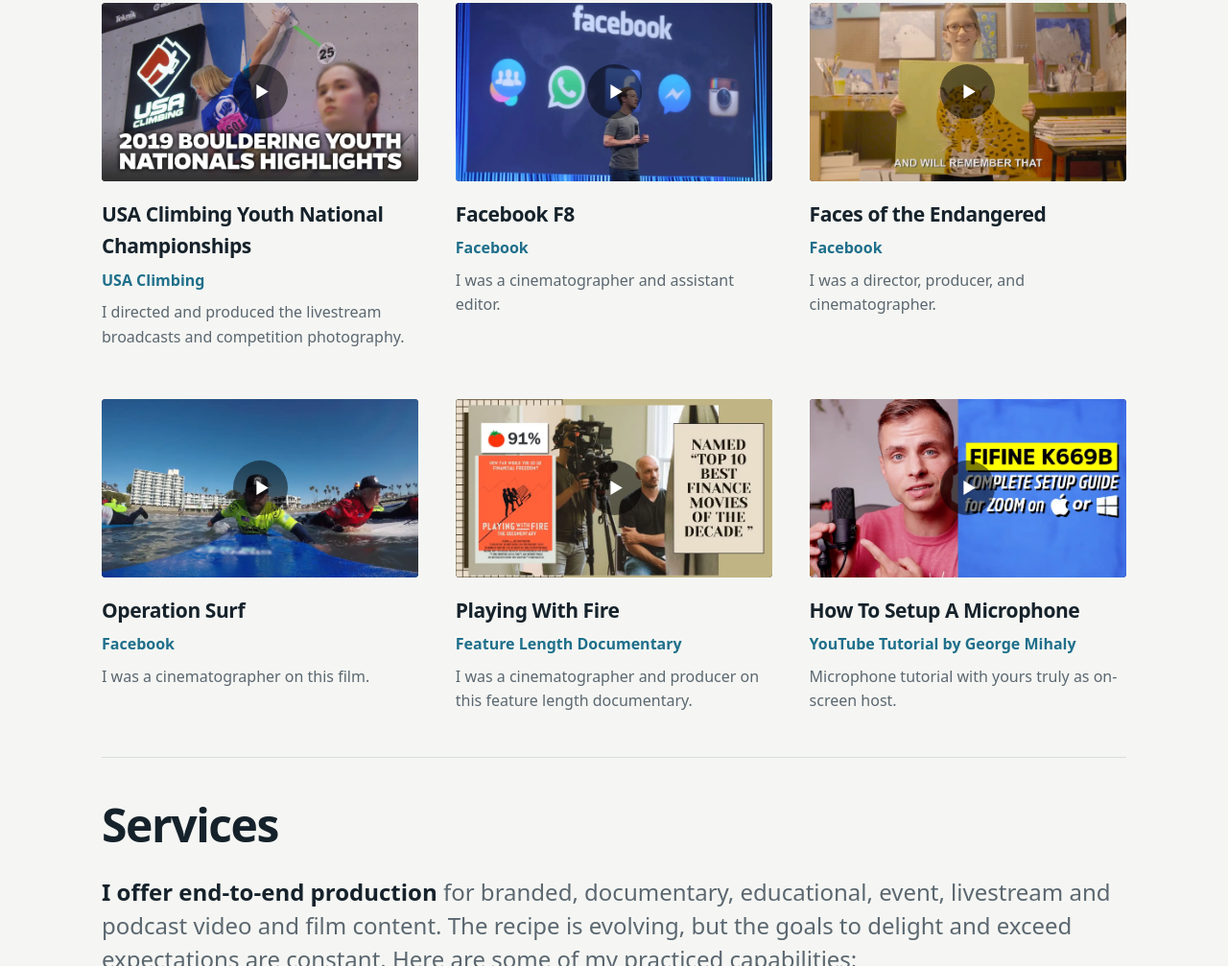
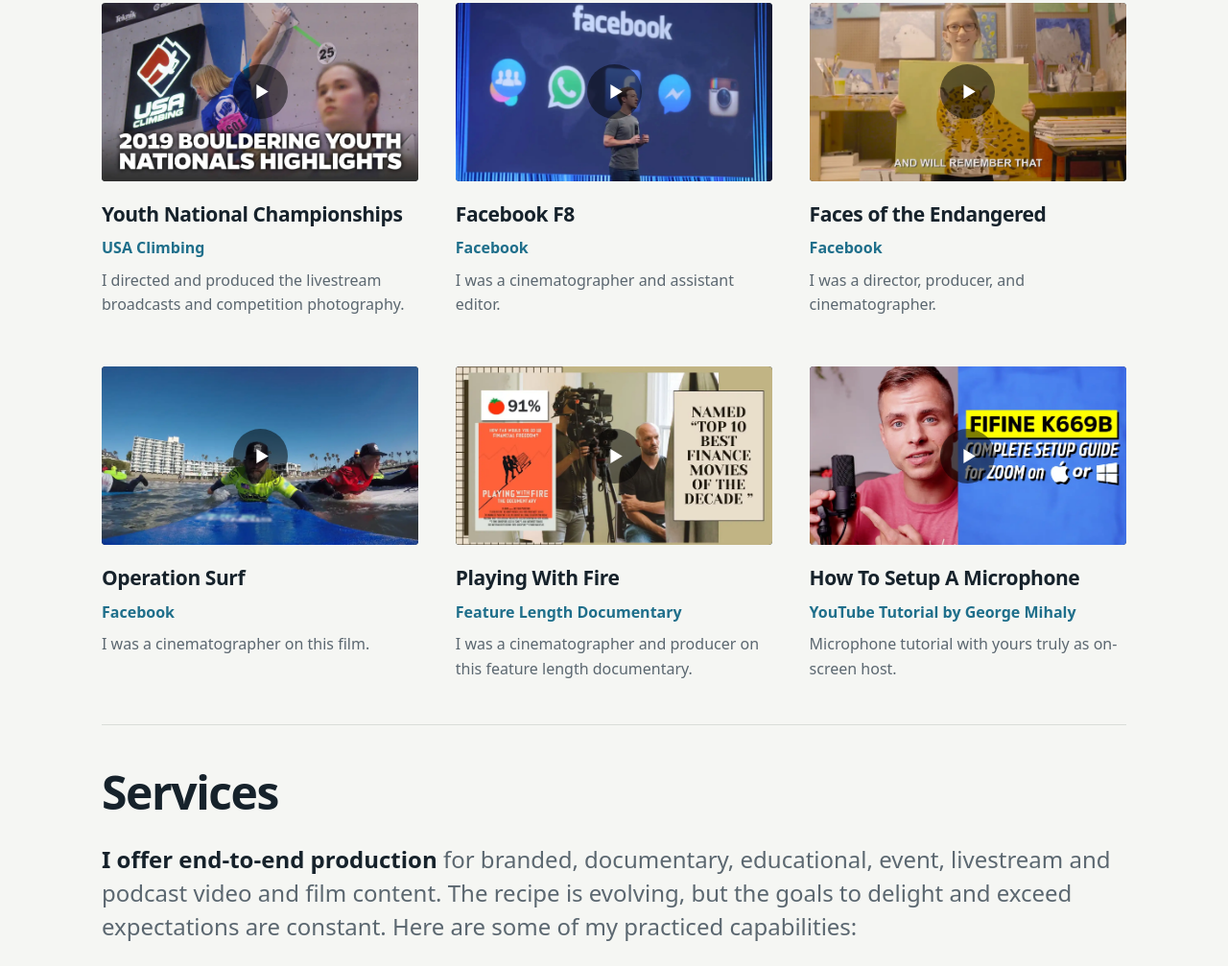
Before and after one commit to georgemihaly/georgemihaly-site, a plain HTML site: page index.html in a window 1280 px wide. Shown: the part 2390-3397 px from the top of the page at 96% size. Drawn offline with Linux system fonts and the light colour scheme; no server answers.

Commit message:
Shorten the USA Climbing card title to "Youth National Championships"
Co-Authored-By: Claude Opus 5.5 <noreply@anthropic.com>

```diff
--- a/index.html
+++ b/index.html
@@ -216,8 +216,8 @@ footer.site{padding:32px 0 56px;color:var(--muted);font-size:15px}
         </article>
 
         <article class="small">
-          <div class="player"><button type="button" data-vimeo="321660398" style="background-image:url(images/thumb-climbing.webp)" aria-label="Play USA Climbing Youth National Championships highlights"></button></div>
-          <h3>USA Climbing Youth National Championships</h3>
+          <div class="player"><button type="button" data-vimeo="321660398" style="background-image:url(images/thumb-climbing.webp)" aria-label="Play Youth National Championships highlights"></button></div>
+          <h3>Youth National Championships</h3>
           <p class="client">USA Climbing</p>
           <p class="desc">I directed and produced the livestream broadcasts and competition photography.</p>
         </article>
```
